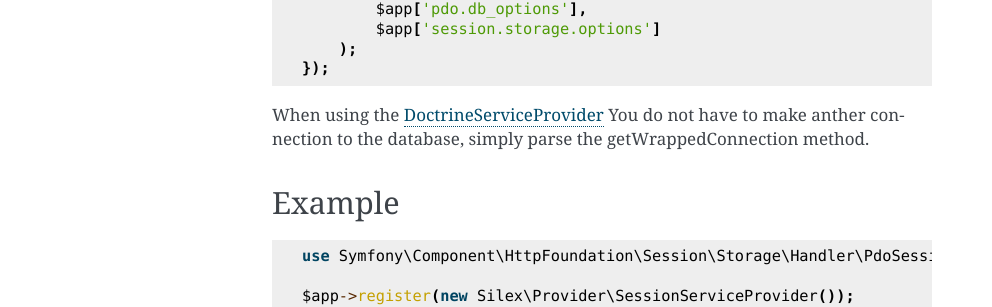
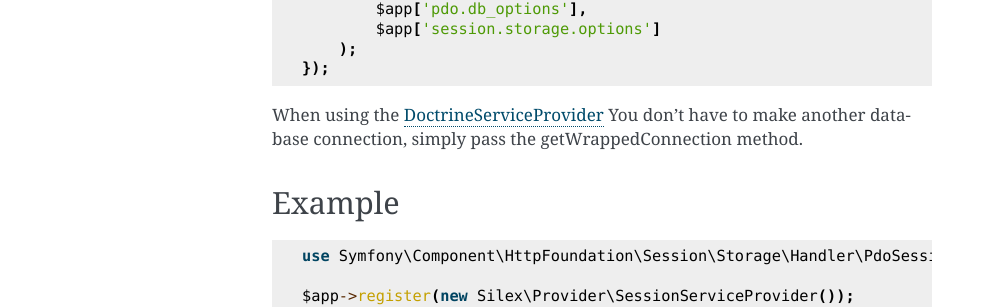
Before and after one commit to silexphp/Silex, a Sphinx documentation site: the page built from doc/cookbook/session_storage.rst, in a window 1280 px wide. Shown: the part 958-1265 px from the top of the page, without its empty margins (148-1140 px from the left). Built offline with Sphinx 7.4.7, drawn with Linux system fonts in a browser that asks for light colours; pages that are not in the unit, such as notebooks, are missing from menus.

Commit message:
Fix english

```diff
--- a/doc/cookbook/session_storage.rst
+++ b/doc/cookbook/session_storage.rst
@@ -51,8 +51,8 @@
         );
     });
 
-When using the :doc:`DoctrineServiceProvider </providers/doctrine>` You do not
-have to make anther connection to the database, simply parse the getWrappedConnection method.
+When using the :doc:`DoctrineServiceProvider </providers/doctrine>` You don't
+have to make another database connection, simply pass the getWrappedConnection method.
 
 Example
 -------------------------------
```
